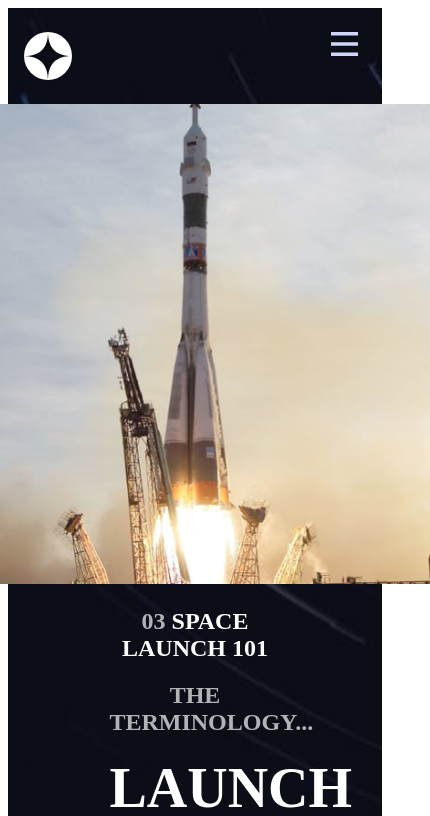
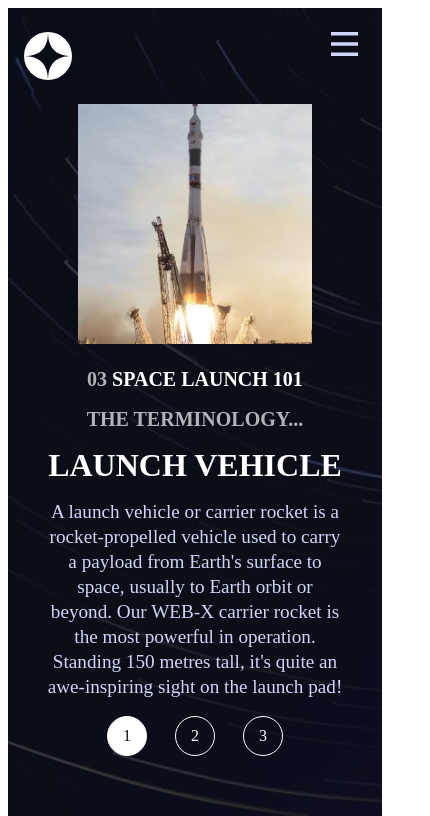
Before and after one commit to uconnwomensbball/SpaceTourismSite, a React (Vite) app: page /technology in a window 390 px wide. Shown: the top 816 px of the page, 430 px wide, since content can reach past the window. Built offline with nearby package versions, Linux system fonts and the light colour scheme; a web font is replaced by a local one.

Commit message:
26 Dec 25 - Styles: mediaQueries for mobile screens

```diff
--- a/src/index.css
+++ b/src/index.css
@@ -43,7 +43,7 @@ footer{
     justify-content: space-around;
     align-items: center;
     position: absolute;
-    padding: 3rem 0rem 0 3rem;
+    padding: 3rem 0 0 3rem;
     width: 100%;
 }
 
@@ -67,6 +67,7 @@ footer{
   backdrop-filter: blur(20px);
   -webkit-backdrop-filter: blur(20px);
   padding: 1rem 4rem;
+
 }
 
 .destination-nav{
@@ -400,7 +401,7 @@ footer{
     }
 
      .destination-content-div>div>h2{
-        margin-bottom:1.5rem;
+        margin-bottom: 1.5rem;
     }
 
     .destination-content-div>div>img{
@@ -528,7 +529,6 @@ footer{
 }
 .home-details-div>h1{
     font-size: 4rem;
-
 }
 
 .home-details-div>p{
@@ -545,6 +545,10 @@ footer{
 }
 
  /* Destination Page */
+.destination-div{
+    padding: 0 5rem;
+}
+
   .destination-content-div>div>img{
         width: 12rem;
     }
@@ -553,10 +557,59 @@ footer{
         font-size: 3rem;
         margin: .75rem 0;
     }
+.destination-content-div>div>h2{
+     font-size: 1.25rem;
+}
+    .destination-details-div{
+        width: 100%;
+    }
+
+
+ /* Crew Page */
+.crew-details-div>h1{
+    font-size: 2rem;
+}
+.crew-details-div>h2{
+    font-size: 1.25rem;
+}
+
+.crew-details-div>p{
+    margin: 1rem 0 0 0 ;
+}
+
+.crew-nav-links{
+    height: 1rem;
+    width: 1rem;
+}
+
+.crew-img{
+    height: 17rem;
+    margin-top: 1rem;
+
+    }
 
  /* Technology Page */
-    .tech-details-div>h1{
-        text-align: center;
-    }
+.tech-div{
+    min-height: 100vh;
+    padding: 0;
+}
 
+.tech-details-div>div>h1{
+    font-size: 2rem;
 }
+
+ .tech-details-div>h2, .tech-details-div>div>h2{
+    font-size: 1.25rem;
+ }
+.tech-details-div>div>p{
+    margin: 1rem 0 0 0;
+}
+ .tech-img{
+    height: 15rem;
+}
+
+.tech-nav-links{
+    height: 2.5rem;
+    width: 2.5rem;
+}
+}
```
